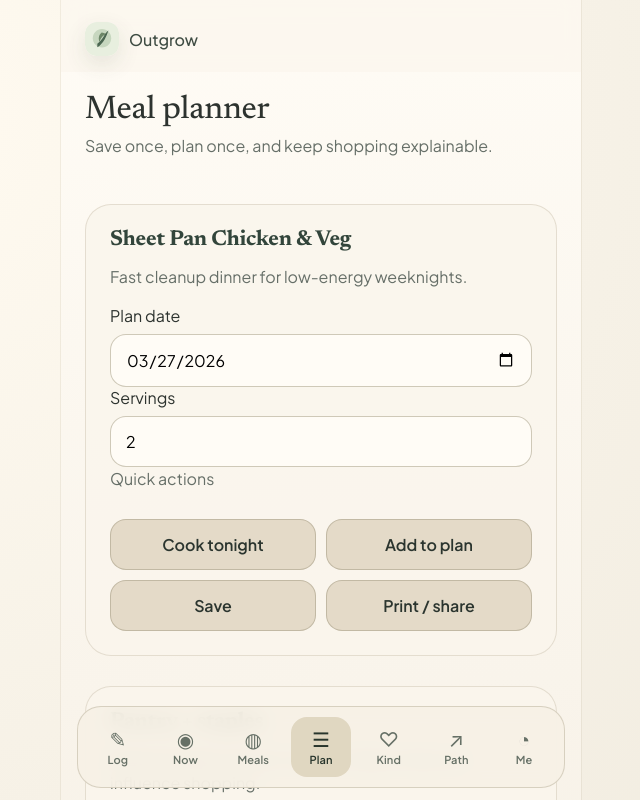
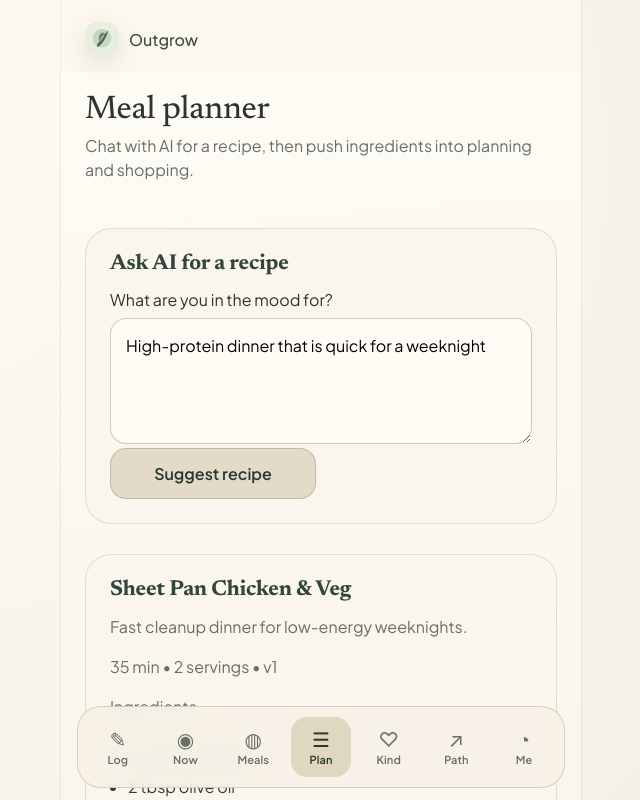
Before and after one commit to carllachance/outgrow, a React (Vite) app: page /planner in a window 1280 px wide. Shown: the top 800 px of the page, without its empty margins (319-959 px from the left). Built offline with nearby package versions, Linux system fonts and the light colour scheme.

Commit message:
Make meal planner recipe flow interactive with AI prompt

```diff
--- a/src/screens/MealPlannerScreen.tsx
+++ b/src/screens/MealPlannerScreen.tsx
@@ -38,6 +38,75 @@ const defaultPantry = [
   { id: 'pantry-oil', itemKey: 'olive_oil', displayName: 'Olive oil', status: 'low', staple: true, updatedAt: nowIso }
 ] satisfies PantryItem[];
 
+const tokenizePrompt = (prompt: string) => (
+  prompt
+    .toLowerCase()
+    .split(/[^a-z]+/)
+    .filter((token) => token.length > 2)
+);
+
+const hasAnyToken = (tokens: string[], options: string[]) => options.some((option) => tokens.includes(option));
+
+const normalizeItemKey = (name: string) => name.toLowerCase().replace(/[^a-z0-9]+/g, '_').replace(/^_+|_+$/g, '');
+
+const suggestRecipeFromPrompt = (prompt: string): Recipe => {
+  const tokens = tokenizePrompt(prompt);
+  const wantsVegetarian = hasAnyToken(tokens, ['vegetarian', 'veggie', 'plant', 'meatless']);
+  const wantsQuick = hasAnyToken(tokens, ['quick', 'fast', 'easy', 'simple', 'busy']);
+  const wantsComfort = hasAnyToken(tokens, ['comfort', 'cozy', 'creamy']);
+  const wantsSpicy = hasAnyToken(tokens, ['spicy', 'hot', 'chili']);
+
+  const baseProtein = wantsVegetarian ? 'chickpeas' : 'chicken breast';
+  const baseTitle = wantsVegetarian ? 'Veggie Bowl' : 'Protein Bowl';
+  const flavor = wantsComfort ? 'Creamy Herb' : wantsSpicy ? 'Spicy Lime' : 'Lemon Garlic';
+  const totalTimeMin = wantsQuick ? 25 : 40;
+  const cookTimeMin = wantsQuick ? 18 : 30;
+
+  const ingredientNames = [
+    baseProtein,
+    'olive oil',
+    'garlic',
+    wantsComfort ? 'greek yogurt' : 'lemon',
+    wantsSpicy ? 'chili flakes' : 'paprika',
+    'broccoli',
+    'rice'
+  ];
+
+  return {
+    id: `recipe-${crypto.randomUUID()}`,
+    title: `${flavor} ${baseTitle}`,
+    description: `AI suggestion based on: "${prompt.trim()}"`,
+    source: { type: 'manual', label: 'Outgrow AI planner' },
+    status: 'draft',
+    version: 1,
+    servingsDefault: 2,
+    prepTimeMin: totalTimeMin - cookTimeMin,
+    cookTimeMin,
+    totalTimeMin,
+    ingredients: ingredientNames.map((name, index) => ({
+      id: `ing-${index + 1}`,
+      rawText: index === 0 ? `2 cups ${name}` : `1 ${index < 2 ? 'tbsp' : 'cup'} ${name}`,
+      itemKey: normalizeItemKey(name),
+      displayName: name
+        .split(' ')
+        .map((part) => part[0].toUpperCase() + part.slice(1))
+        .join(' '),
+      quantity: index === 0 ? 2 : 1,
+      unit: index < 2 ? 'tbsp' : 'cup',
+      optional: index >= 3
+    })),
+    instructions: [
+      { step: 1, text: 'Prep produce, protein, and aromatics.' },
+      { step: 2, text: 'Cook the base grain while roasting or sautéing vegetables.' },
+      { step: 3, text: `Season and cook ${baseProtein} until tender.` },
+      { step: 4, text: `Finish with ${flavor.toLowerCase()} sauce and serve warm.` }
+    ],
+    tags: [wantsVegetarian ? 'vegetarian' : 'protein-forward', wantsQuick ? 'quick' : 'batch-cook'],
+    createdAt: nowIso,
+    updatedAt: nowIso
+  };
+};
+
 export const MealPlannerScreen = () => {
   const service = useMemo(() => {
     const next = new InMemoryMealPlanningService();
@@ -46,6 +115,7 @@ export const MealPlannerScreen = () => {
   }, []);
 
   const [recipe, setRecipe] = useState(starterRecipe);
+  const [prompt, setPrompt] = useState('High-protein dinner that is quick for a weeknight');
   const [planDate, setPlanDate] = useState('2026-03-27');
   const [servings, setServings] = useState(2);
   const [pantryItems, setPantryItems] = useState<PantryItem[]>(defaultPantry);
@@ -56,11 +126,24 @@ export const MealPlannerScreen = () => {
     setPantryItems((current) => current.map((item) => (item.itemKey === itemKey ? { ...item, status, updatedAt: nowIso } : item)));
   };
 
+  const handleSuggestRecipe = () => {
+    if (!prompt.trim()) {
+      setActionMessage('Add what you are craving so AI can suggest a recipe.');
+      return;
+    }
+
+    const suggested = suggestRecipeFromPrompt(prompt);
+    const saved = service.saveRecipe(suggested);
+    setRecipe(saved);
+    setServings(saved.servingsDefault || servings);
+    setActionMessage(`Suggested recipe ready: ${saved.title}. You can now add it to plan, shop, or print.`);
+  };
+
   const handleSave = () => {
     const next = service.updateRecipe({
       recipeId: recipe.id,
       baseVersion: recipe.version,
-      patch: { notes: [{ id: 'note-1', kind: 'system', text: 'Saved from planner screen.' }] }
+      patch: { notes: [{ id: 'note-1', kind: 'system', text: 'Saved from planner screen.' }], status: 'saved' }
     });
     setRecipe(next);
     setActionMessage(`Saved recipe snapshot v${next.version}.`);
@@ -110,11 +193,33 @@ export const MealPlannerScreen = () => {
     <section className="screen">
       <header>
         <h1>Meal planner</h1>
-        <p className="muted">Save once, plan once, and keep shopping explainable.</p>
+        <p className="muted">Chat with AI for a recipe, then push ingredients into planning and shopping.</p>
       </header>
+
+      <Card title="Ask AI for a recipe">
+        <label>
+          What are you in the mood for?
+          <textarea
+            rows={3}
+            value={prompt}
+            onChange={(event) => setPrompt(event.target.value)}
+            placeholder="Example: vegetarian dinner with pantry staples, 30 minutes max"
+          />
+        </label>
+        <div className="meal-actions">
+          <button type="button" onClick={handleSuggestRecipe}>Suggest recipe</button>
+        </div>
+      </Card>
 
       <Card title={recipe.title}>
         <p className="muted">{recipe.description}</p>
+        <p className="muted">{recipe.totalTimeMin} min • {recipe.servingsDefault} servings • v{recipe.version}</p>
+        <div className="stack compact">
+          <p className="muted">Ingredients</p>
+          <ul className="explanation-list">
+            {recipe.ingredients.map((ingredient) => <li key={ingredient.id}>{ingredient.rawText}</li>)}
+          </ul>
+        </div>
         <label>
           Plan date
           <input type="date" value={planDate} onChange={(event) => setPlanDate(event.target.value)} />
@@ -154,7 +259,7 @@ export const MealPlannerScreen = () => {
 
       <Card title="Why items are on the list">
         {!lastShoppingExplanation.length ? (
-          <p className="muted">Run “Cook tonight” to refresh shopping explanations.</p>
+          <p className="muted">Run “Cook tonight” after adding a suggested recipe to refresh shopping explanations.</p>
         ) : (
           <ul className="explanation-list">
             {lastShoppingExplanation.map((line) => <li key={line}>{line}</li>)}
```
